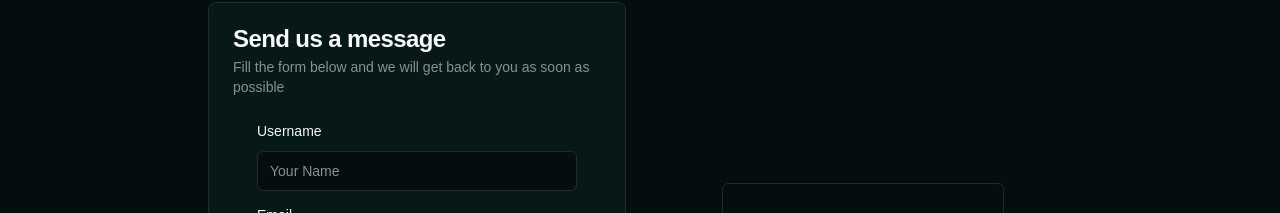
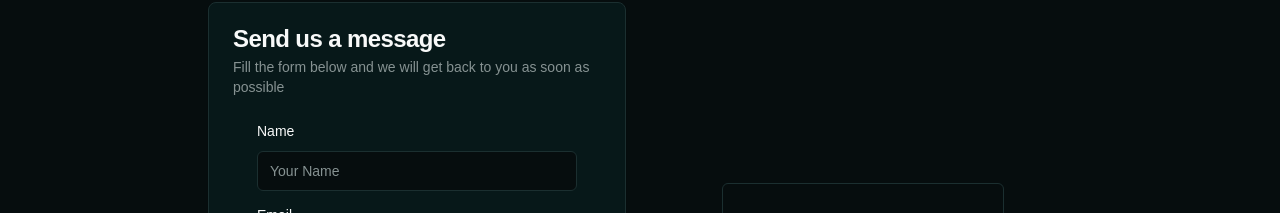
Before and after one commit to AnasOkasha-chambaam/EnterTab-SLP, a Next.js app: page / in a window 1280 px wide. Shown: the part 2532-2745 px from the top of the page. Built offline with nearby package versions, Linux system fonts and the light colour scheme; no server answers.

Commit message:
Update README with correct repository URL and modify ContactForm labels

```diff
--- a/components/home/ContactSection/ContactForm.tsx
+++ b/components/home/ContactSection/ContactForm.tsx
@@ -67,7 +67,7 @@ const ContactForm = () => {
     toast.success(sendEmailState.message, {
       richColors: true,
     });
-    //   form.reset();
+    form.reset();
   }, [sendEmailState]);
 
   return (
@@ -78,7 +78,7 @@ const ContactForm = () => {
           name="name"
           render={({ field }) => (
             <FormItem>
-              <FormLabel>Username</FormLabel>
+              <FormLabel>Name</FormLabel>
               <FormControl>
                 <Input
                   placeholder="Your Name"
```
Also changed, not shown: 1 other file (tests, documents, lock files or other folders).
